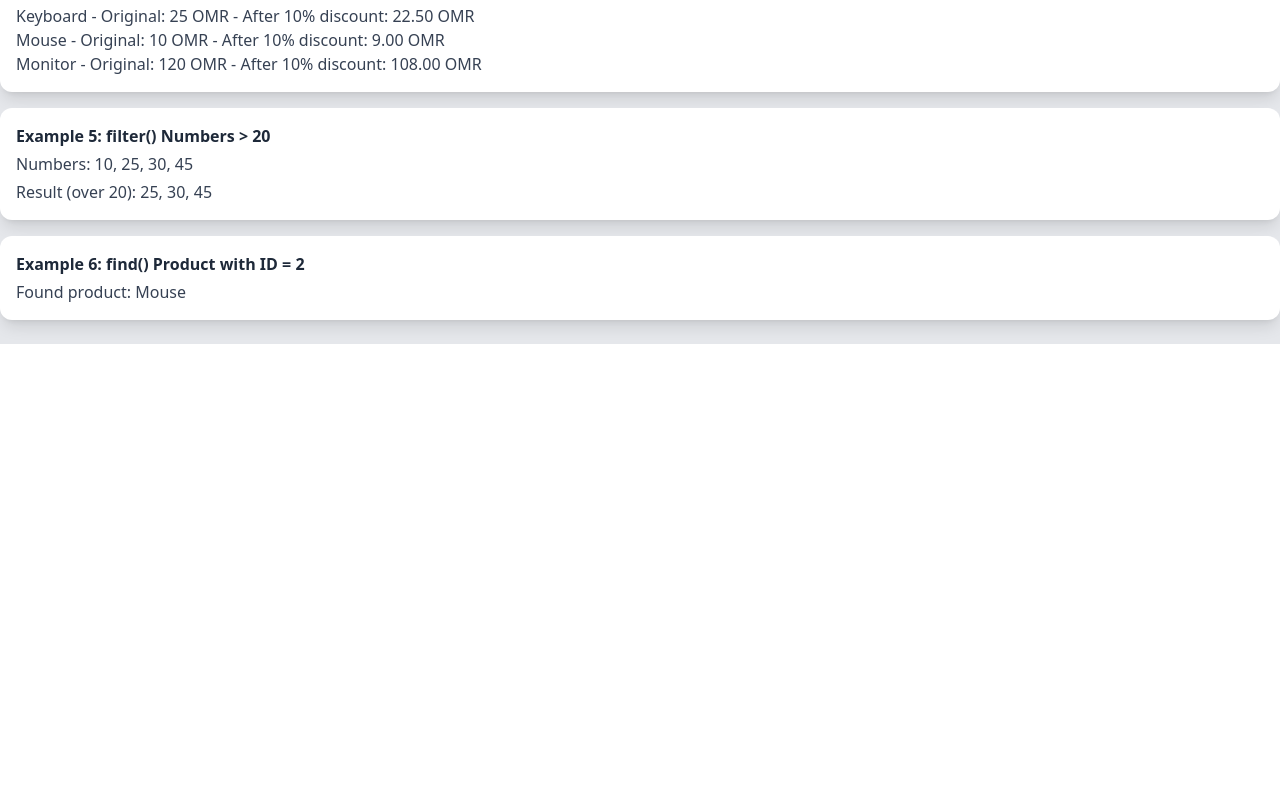
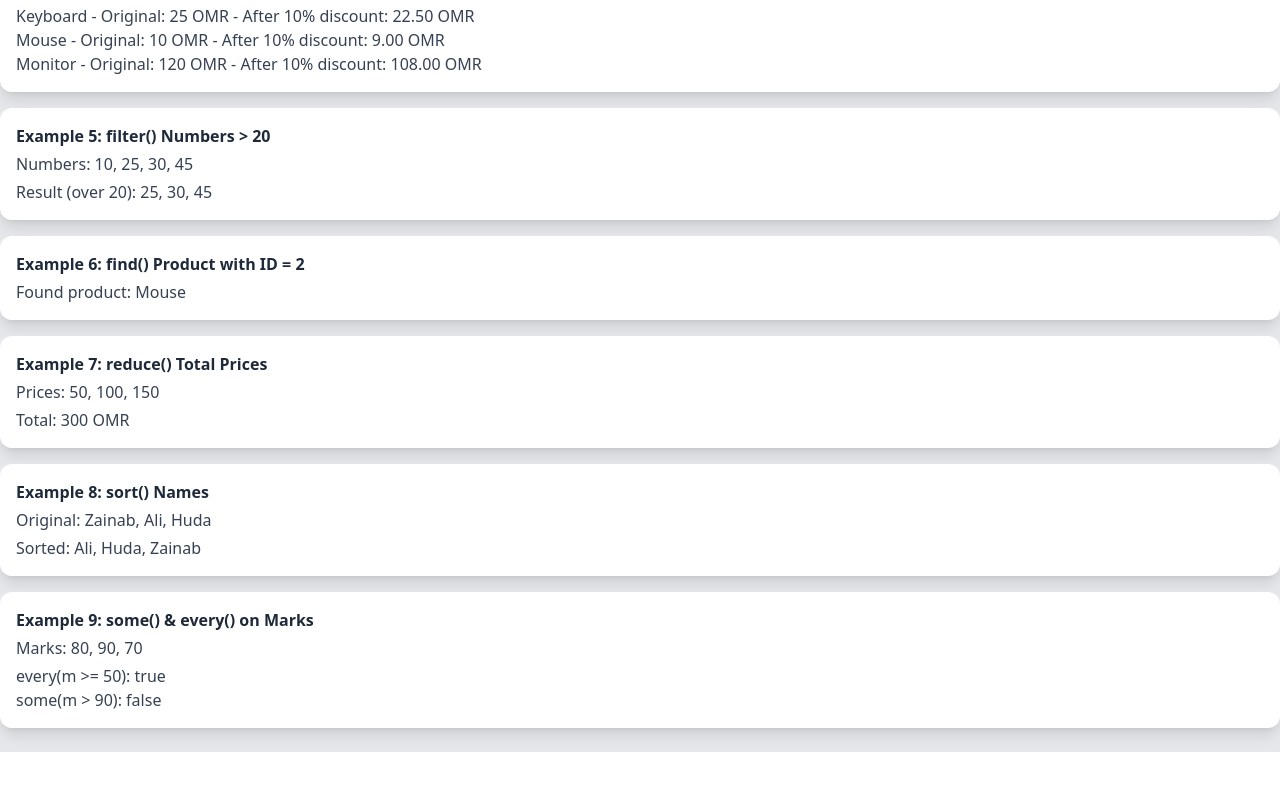
Before and after one commit to Moha2000-dev/LearnAngular, an Angular app: page / in a window 1280 px wide. Shown: the part 1012-1803 px from the top of the page. Before the commit the page ends 1395 px from the top, so only its background shows below. Built offline with nearby package versions, Linux system fonts and the light colour scheme.

Commit message:
day 2 Hw

```diff
--- a/src/app/Copmonets/day2/day2.html
+++ b/src/app/Copmonets/day2/day2.html
@@ -53,3 +53,22 @@
     <ng-template #notFound> No product found. </ng-template>
   </p>
 </div>
+
+<div class="bg-white p-4 rounded-xl shadow-lg mt-4">
+  <h5 class="font-semibold text-gray-800 mb-1">Example 7: reduce() Total Prices</h5>
+  <p class="text-gray-700 mb-1">Prices: {{ prices.join(', ') }}</p>
+  <p class="text-gray-700">Total: {{ totalPrice }} OMR</p>
+</div>
+
+<div class="bg-white p-4 rounded-xl shadow-lg mt-4">
+  <h5 class="font-semibold text-gray-800 mb-1">Example 8: sort() Names</h5>
+  <p class="text-gray-700 mb-1">Original: {{ sortNamesOriginal.join(', ') }}</p>
+  <p class="text-gray-700">Sorted: {{ sortNamesSorted.join(', ') }}</p>
+</div>
+
+<div class="bg-white p-4 rounded-xl shadow-lg mt-4">
+  <h5 class="font-semibold text-gray-800 mb-1">Example 9: some() &amp; every() on Marks</h5>
+  <p class="text-gray-700 mb-1">Marks: {{ marks.join(', ') }}</p>
+  <p class="text-gray-700">every(m &gt;= 50): {{ allPassed }}</p>
+  <p class="text-gray-700">some(m &gt; 90): {{ hasHighMark }}</p>
+</div>
--- a/src/app/Copmonets/day2/day2.ts
+++ b/src/app/Copmonets/day2/day2.ts
@@ -39,6 +39,16 @@ export class Day2 implements OnInit {
   numbers: number[] = [10, 25, 30, 45];
   over20: number[] = [];
   foundProductName: string | null = null;
+
+  prices: number[] = [50, 100, 150];
+  totalPrice: number = 0;
+
+  sortNamesOriginal: string[] = ['Zainab', 'Ali', 'Huda'];
+  sortNamesSorted: string[] = [];
+
+  marks: number[] = [80, 90, 70];
+  allPassed: boolean = false;
+  hasHighMark: boolean = false;
 
   constructor(private userservices: Users, private productsService: ProductsService) {}
 
@@ -82,5 +92,12 @@ export class Day2 implements OnInit {
 
     const found = this.products.find(p => p.id === 2);
     this.foundProductName = found ? found.name : null;
+
+    this.totalPrice = this.prices.reduce((sum, p) => sum + p, 0);
+
+    this.sortNamesSorted = [...this.sortNamesOriginal].sort();
+
+    this.allPassed = this.marks.every(m => m >= 50);
+    this.hasHighMark = this.marks.some(m => m > 90);
   }
 }
```
